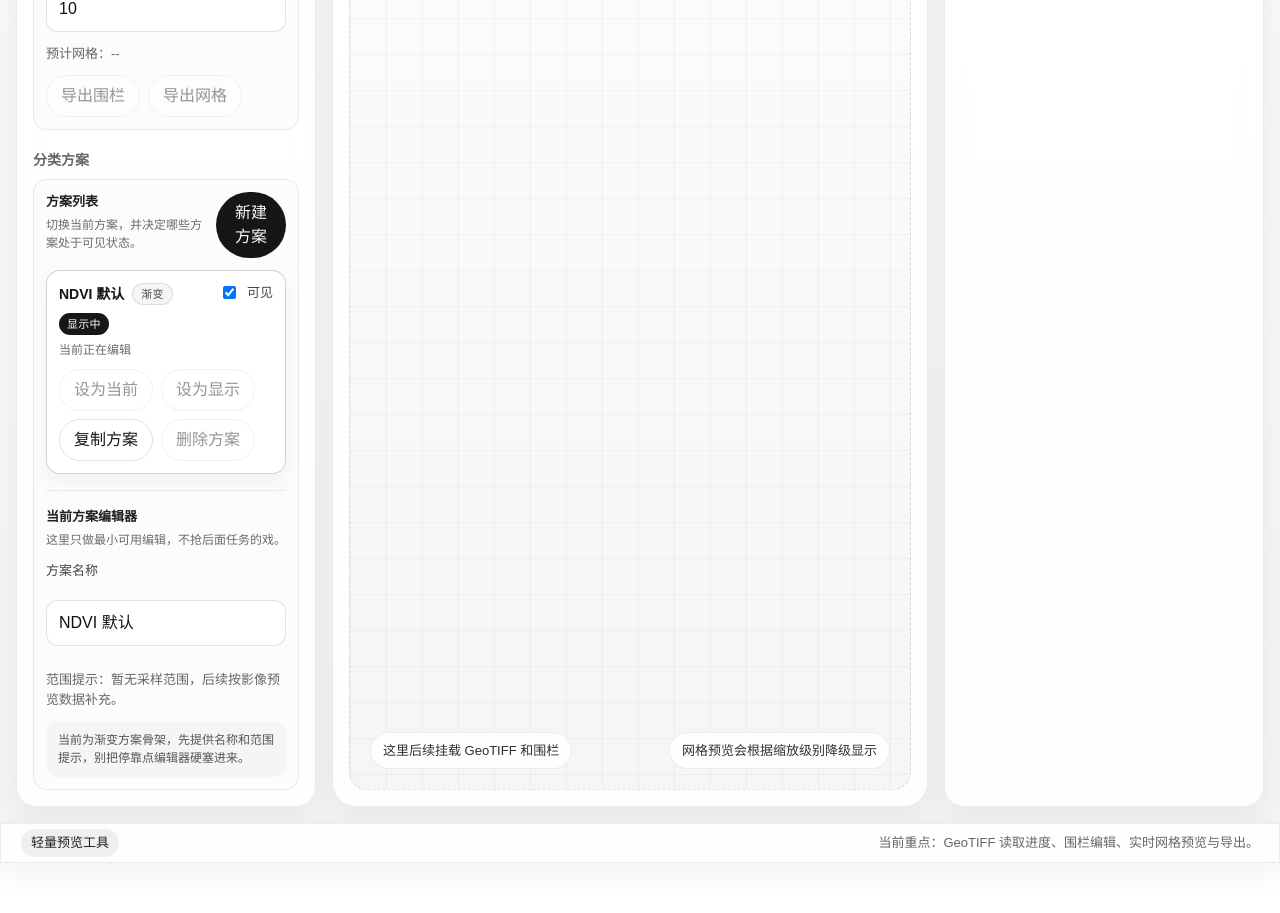
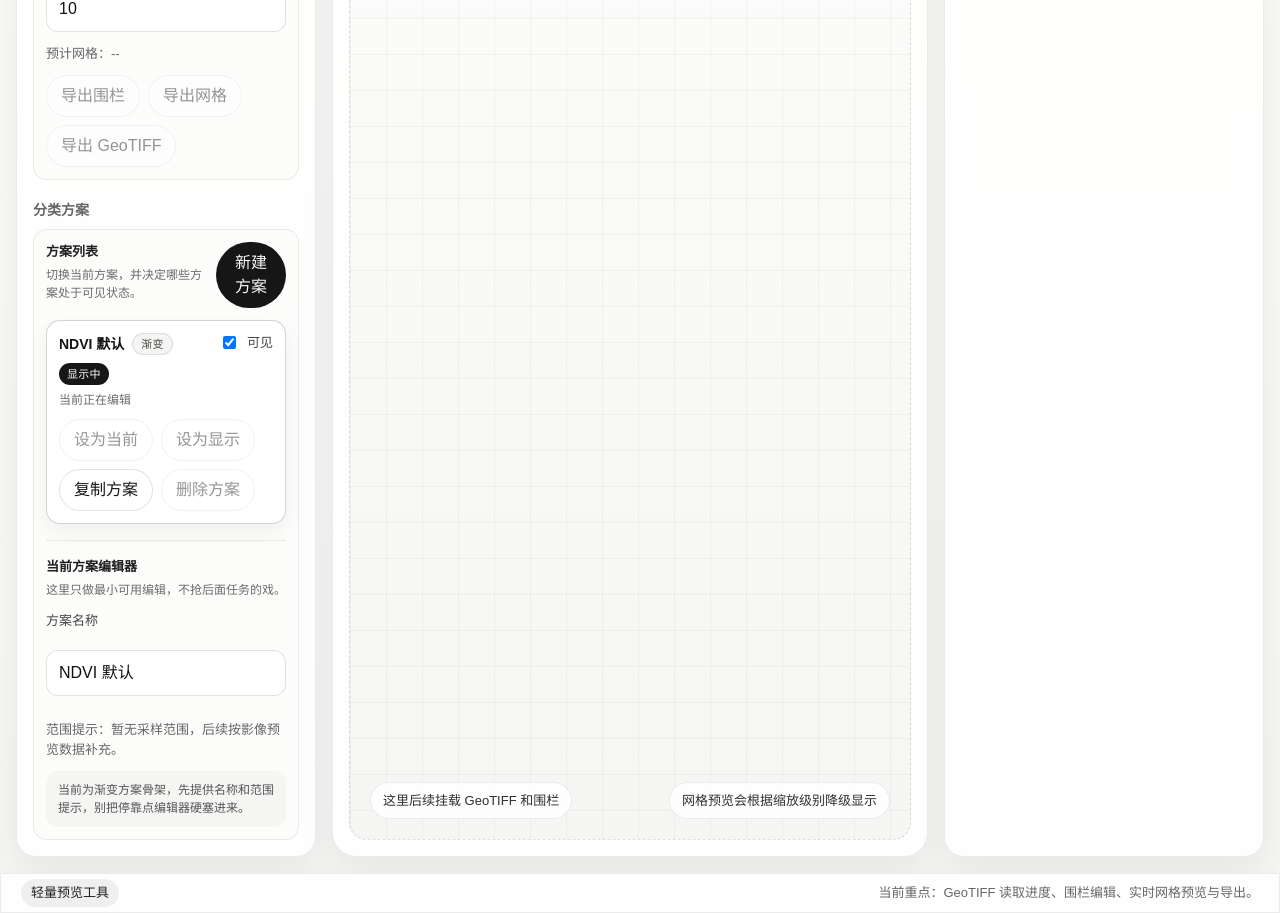
Before and after one commit to Theproudcold/ttot, a React (Vite) app: page / in a window 1280 px wide. Shown: the part 820-1733 px from the top of the page. Before the commit the page ends 1683 px from the top, so only its background shows below. Built offline with nearby package versions, Linux system fonts and the light colour scheme.

Commit message:
feat: add geotiff export controls

```diff
--- a/src/app/layout/LeftPanel.tsx
+++ b/src/app/layout/LeftPanel.tsx
@@ -1,8 +1,11 @@
+import { useState } from 'react';
+
 import {
   createFenceGeoJson,
   createGridGeoJson,
   downloadGeoJson,
 } from '@/features/export/exportGeoJson';
+import { downloadExportedGeoTiff, exportFenceGeoTiff } from '@/features/export/exportGeoTiff';
 import { useFenceStore } from '@/features/fence/fenceStore';
 import { useGridStore } from '@/features/grid/gridStore';
 import { useMapUiStore } from '@/features/map/mapUiStore';
@@ -91,6 +94,9 @@ function updateRuleTuple(
 }
 
 export function LeftPanel() {
+  const [isExportingGeoTiff, setIsExportingGeoTiff] = useState(false);
+  const [geoTiffExportMessage, setGeoTiffExportMessage] = useState<string | null>(null);
+  const sourceFile = useRasterStore((state) => state.sourceFile);
   const sourceLabel = useRasterStore((state) => state.sourceLabel);
   const selectFile = useRasterStore((state) => state.selectFile);
   const resetMapUi = useMapUiStore((state) => state.reset);
@@ -128,6 +134,29 @@ export function LeftPanel() {
     classificationLayers.find((layer) => layer.id === activeClassificationLayerId) ??
     classificationLayers[0] ??
     null;
+
+  const handleGeoTiffExport = async () => {
+    if (!sourceFile || !fence || isExportingGeoTiff) {
+      return;
+    }
+
+    setIsExportingGeoTiff(true);
+    setGeoTiffExportMessage(null);
+
+    try {
+      const { blob, filename } = await exportFenceGeoTiff({
+        file: sourceFile,
+        fence,
+      });
+      await downloadExportedGeoTiff(blob, filename);
+      setGeoTiffExportMessage('GeoTIFF 导出完成');
+    } catch (error) {
+      const detail = error instanceof Error ? error.message : '请稍后重试';
+      setGeoTiffExportMessage(`GeoTIFF 导出失败：${detail}`);
+    } finally {
+      setIsExportingGeoTiff(false);
+    }
+  };
 
   const createClassificationLayer = () => {
     const nextLayer = buildNewRulesClassificationLayer(
@@ -203,6 +232,7 @@ export function LeftPanel() {
             resetFence();
             resetGrid();
             resetMapUi();
+            setGeoTiffExportMessage(null);
             selectFile(file);
           }}
         />
@@ -341,7 +371,18 @@ export function LeftPanel() {
           >
             导出网格
           </button>
+          <button
+            type="button"
+            className="toolbar-button toolbar-button--ghost"
+            disabled={!sourceFile || !fence || isExportingGeoTiff}
+            onClick={() => {
+              void handleGeoTiffExport();
+            }}
+          >
+            {isExportingGeoTiff ? '正在导出 GeoTIFF' : '导出 GeoTIFF'}
+          </button>
         </div>
+        {geoTiffExportMessage ? <p className="toolbar-hint">{geoTiffExportMessage}</p> : null}
       </div>
 
       <h3>分类方案</h3>
```
Also changed, not shown: 1 other file (tests, documents, lock files or other folders).
